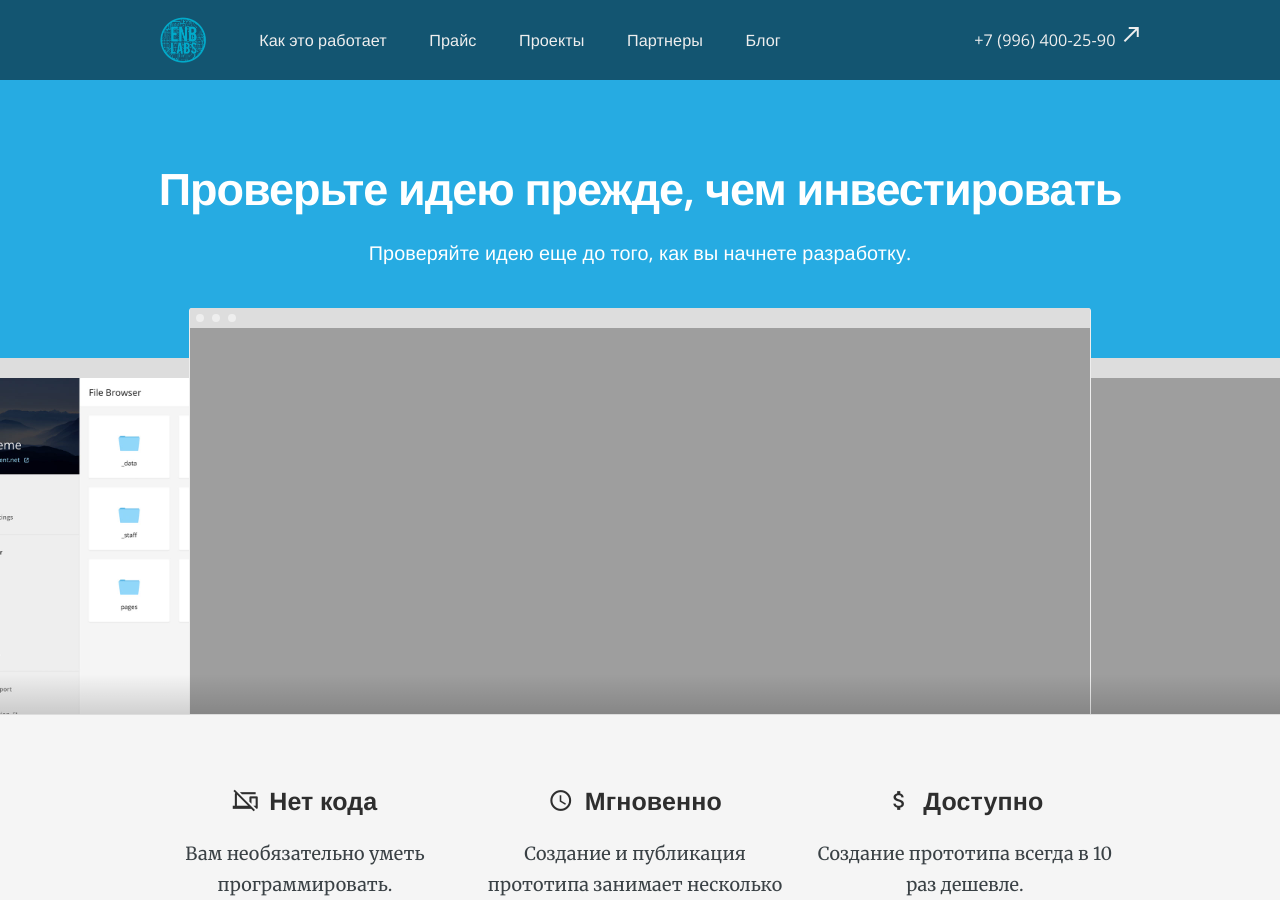
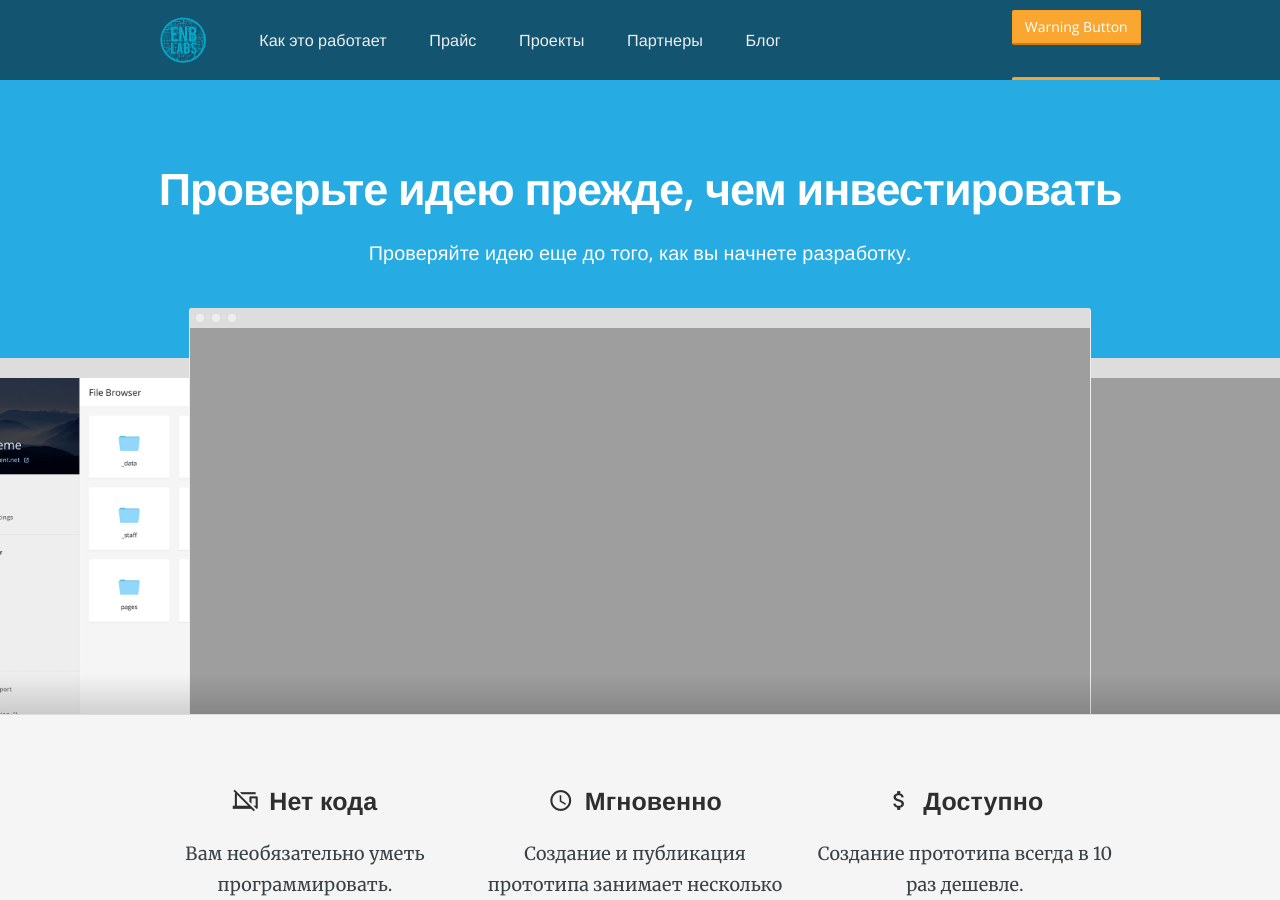
Before and after one commit to RakhimyanTim/enblabs.github.io, a Jekyll site: the page built from pages/index.html, in a window 1280 px wide and 900 px high. Built offline with Jekyll 4.4.1, drawn with Linux system fonts in a browser that asks for light colours; nearby versions of some CDN libraries.

Commit message:
Update default.html

```diff
--- a/_layouts/default.html
+++ b/_layouts/default.html
@@ -32,7 +32,8 @@
 					</ul>
 
 					<ul class="user">
-						<li><a href="callto:89964002590" target="_blank">+7 (996) 400-25-90 <i class="material-icons">call_made</i></a></li>
+						<p><button class="btn btn-warning">Warning Button</button></p>
+						<li><button class="btn btn-warning"><a href="https://goo.gl/forms/XSokvk5lUzY4Vpbl2" target="_blank">Проверить идею</a></button></li>
 					</ul>
 				</div>
 
```
